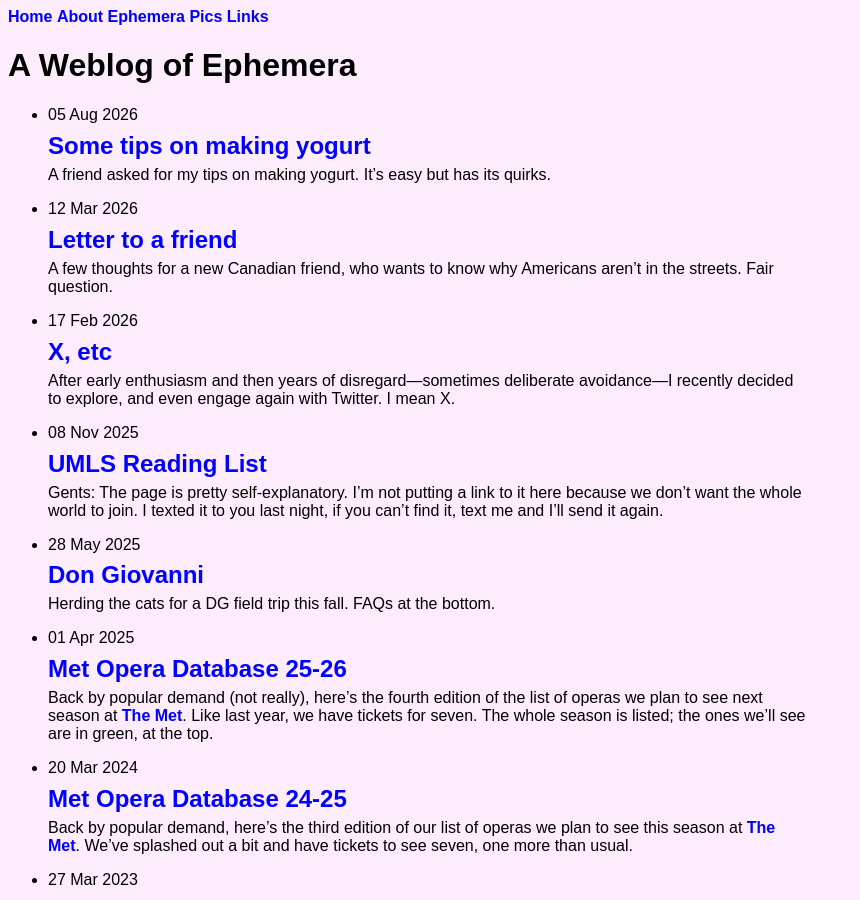
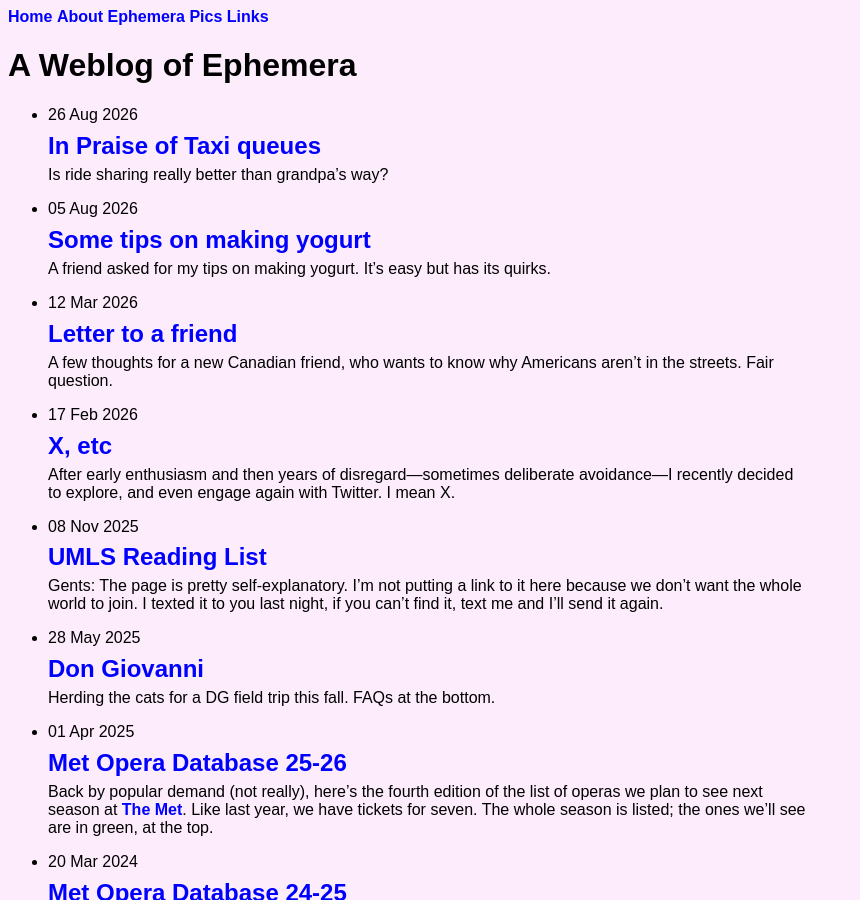
Before and after one commit to mkolon/mattkolon.com, a Jekyll site: the page built from blog.html, in a window 1280 px wide and 900 px high. Shown: the whole window, without its empty margins (0-860 px from the left). Built offline with Jekyll 4.4.1, drawn with Linux system fonts in a browser that asks for light colours.

Commit message:
fresh sync to loop in Claude

```diff
--- /dev/null
+++ b/_posts/2026-08-26-Taxi.md
@@ -0,0 +1,113 @@
+---
+layout: post
+title: In Praise of Taxi queues
+---
+
+Is ride sharing really better than grandpa's way?
+
+***
+
+<svg xmlns="http://www.w3.org/2000/svg" viewBox="0 0 820 520" width="820" height="520" role="img" aria-label="A messy, overlapping crowd of rideshare passengers on the left with their double-parked cars pulled up in the street below the curb, a dashed path skirting around the crowd and across a crosswalk, and a short, tight, orderly two-person taxi queue with two closely parked taxis on the right.">
+  <style>
+    text { font-family: -apple-system, BlinkMacSystemFont, "Segoe UI", Helvetica, Arial, sans-serif; }
+    .zone-label { font-size: 15px; font-weight: 600; fill: #1c1c1e; }
+    .sub-label { font-size: 11.5px; fill: #6b6b70; }
+  </style>
+  <defs>
+    <marker id="arrow" viewBox="0 0 10 10" refX="8" refY="5" markerWidth="7" markerHeight="7" orient="auto-start-reverse">
+      <path d="M0,0 L10,5 L0,10 z" fill="#c1521a"></path>
+    </marker>
+  </defs>
+
+  <!-- ground / curb line -->
+  <line x1="20" y1="430" x2="780" y2="430" stroke="#1c1c1e" stroke-width="1.5" opacity="0.35"></line>
+
+  <!-- ===== LEFT ZONE: rideshare scrum ===== -->
+  <text x="210" y="38" text-anchor="middle" class="zone-label">Rideshare pickup</text>
+  <text x="210" y="56" text-anchor="middle" class="sub-label">no order &#8212; everyone polling for their own car</text>
+
+  <!-- loose boundary of the crowd -->
+  <ellipse cx="205" cy="300" rx="185" ry="130" fill="rgba(28,28,30,0.07)" stroke="#1c1c1e" stroke-width="1" stroke-dasharray="2 4" opacity="0.6"></ellipse>
+
+  <!-- crooked double-parked cars, pulled up in the street below the curb -->
+  <g stroke="#1c1c1e" stroke-width="1.5" fill="none" opacity="0.85">
+    <rect x="-35" y="-15" width="72" height="30" rx="4" transform="translate(95,458) rotate(-9)"></rect>
+    <rect x="-35" y="-15" width="72" height="30" rx="4" transform="translate(215,464) rotate(6)"></rect>
+    <rect x="-35" y="-15" width="72" height="30" rx="4" transform="translate(330,456) rotate(-5)"></rect>
+  </g>
+
+  <!-- crowd of people (jittered, overlapping) -->
+  <g fill="rgba(28,28,30,0.07)" stroke="#1c1c1e" stroke-width="1.3">
+    <circle cx="68"  cy="322" r="12"></circle>
+    <circle cx="96"  cy="352" r="10"></circle>
+    <circle cx="58"  cy="288" r="11"></circle>
+    <circle cx="122" cy="298" r="13"></circle>
+    <circle cx="142" cy="340" r="10"></circle>
+    <circle cx="162" cy="308" r="12"></circle>
+    <circle cx="100" cy="238" r="9"></circle>
+    <circle cx="182" cy="268" r="11"></circle>
+    <circle cx="202" cy="330" r="13"></circle>
+    <circle cx="222" cy="298" r="10"></circle>
+    <circle cx="244" cy="352" r="12"></circle>
+    <circle cx="262" cy="278" r="9"></circle>
+    <circle cx="300" cy="320" r="11"></circle>
+    <circle cx="322" cy="288" r="10"></circle>
+    <circle cx="340" cy="342" r="13"></circle>
+    <circle cx="282" cy="238" r="9"></circle>
+  </g>
+
+  <!-- a few "looking down at phone" cues -->
+  <g stroke="#1c1c1e" stroke-width="1.2" fill="#ffffff" opacity="0.9">
+    <rect x="88"  y="330" width="9" height="14" rx="1.5"></rect>
+    <rect x="212" y="278" width="9" height="14" rx="1.5"></rect>
+    <rect x="332" y="270" width="9" height="14" rx="1.5"></rect>
+  </g>
+
+  <!-- a few "looking up for the car" cues -->
+  <g stroke="#1c1c1e" stroke-width="1.3" fill="none" opacity="0.85">
+    <polyline points="155,286 162,276 169,286"></polyline>
+    <polyline points="255,256 262,246 269,256"></polyline>
+  </g>
+
+  <!-- dragged bags -->
+  <g fill="rgba(28,28,30,0.07)" stroke="#1c1c1e" stroke-width="1" opacity="0.8">
+    <rect x="104" y="360" width="15" height="9" rx="1.5" transform="rotate(8 111 364)"></rect>
+    <rect x="224" y="364" width="15" height="9" rx="1.5" transform="rotate(-6 231 368)"></rect>
+    <rect x="304" y="356" width="15" height="9" rx="1.5" transform="rotate(5 311 360)"></rect>
+  </g>
+
+  <!-- ===== CROSSWALK ===== -->
+  <g fill="#1c1c1e" opacity="0.3">
+    <rect x="404" y="382" width="9" height="46"></rect>
+    <rect x="422" y="382" width="9" height="46"></rect>
+    <rect x="440" y="382" width="9" height="46"></rect>
+    <rect x="458" y="382" width="9" height="46"></rect>
+  </g>
+  <text x="435" y="470" text-anchor="middle" class="sub-label">crosswalk</text>
+
+  <!-- ===== RIGHT ZONE: taxi queue ===== -->
+  <text x="612" y="38" text-anchor="middle" class="zone-label">Taxi queue</text>
+  <text x="612" y="56" text-anchor="middle" class="sub-label">first come, first served &#8212; one line, one order</text>
+
+  <!-- queue people, evenly spaced (just two riders) -->
+  <g fill="rgba(28,28,30,0.06)" stroke="#1c1c1e" stroke-width="1.3">
+    <circle cx="500" cy="300" r="12"></circle>
+    <circle cx="542" cy="300" r="12"></circle>
+  </g>
+
+  <!-- neatly parked taxis, pulled up in the street below the curb, close together -->
+  <g stroke="#1c1c1e" stroke-width="1.5" fill="none">
+    <rect x="580" y="440" width="76" height="32" rx="4"></rect>
+    <rect x="666" y="440" width="76" height="32" rx="4"></rect>
+  </g>
+
+  <!-- ===== MY PATH: skirting around the crowd, across the crosswalk, into the queue ===== -->
+  <path d="M18,120 L160,95 L330,105 L410,195 L425,270 L432,350 L462,372 L494,311"
+        fill="none" stroke="#c1521a" stroke-width="2.4" stroke-dasharray="1 8" stroke-linecap="round"
+        marker-end="url(#arrow)"></path>
+</svg>
+Like Airbnb and Spotify, ride sharing apps like Uber and Lyft are so much a part of modern life that you can forget there was ever a different way. I don't fetishize the thousands of records, cassettes, and CDs lugged around and stored, and of course I love being able to listen to anything I want, any time. So I'd say that for music, the New Way is mostly a win.
+
+But ride-sharing, as it's euphemistically called, is mostly awful. Sure, you can get a car to your door on an app, just as you used to with a call to 777-TAXI. But for every safe, polite, helpful driver with a clean car, there are ten who plainly DGAF. There's no owner or fleet to answer to. The purported advantages of app-controlled dispatching are clearly mostly about influencing the supply of drivers, and implementing horrors like surge pricing, with the unspoken goal of extracting more from riders and paying less to drivers. Any optimization is clearly in the name of platform (not driver) profitability rather than customer service. This really shows up where taxi queues (used to?) regularly form.
+
+As I walked out of LGA baggage claim last night just before midnight, I shouldered through the collision domain of expectant youngsters nodding down (at their app) and up (for their car) like they were waiting for the return of taxi messiah, all in each others' way, fighting for space at the curb and dragging their bags over each others' feet. Despite having cross the street to the now-deprecated taxi queue, I passed them, joined the short and orderly taxi line, got in, and told the driver my destination. I used the (pretty cool) NYC Curb app to pay for the ride with my saved business Amex, no fumbling with a card in the cab. What about that experience is improved by Uber or Lyft?
```
Also changed, not shown: _posts/2026-08-05-yogurt.md (+1 -1 lines), links.md (+12 -4 lines).
